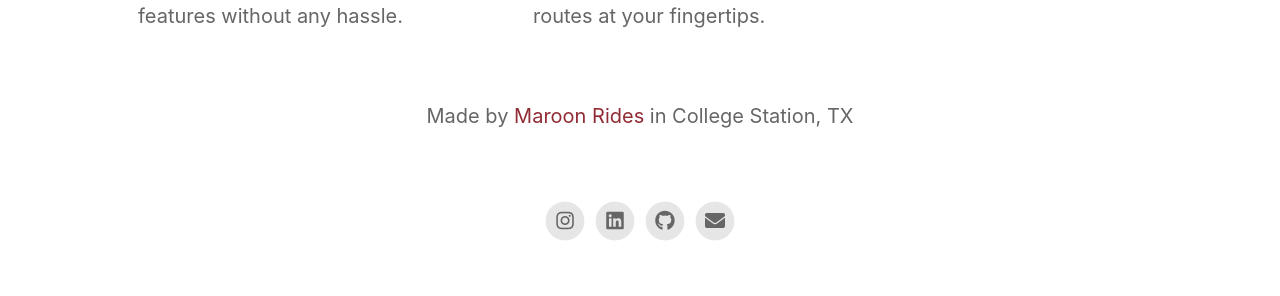
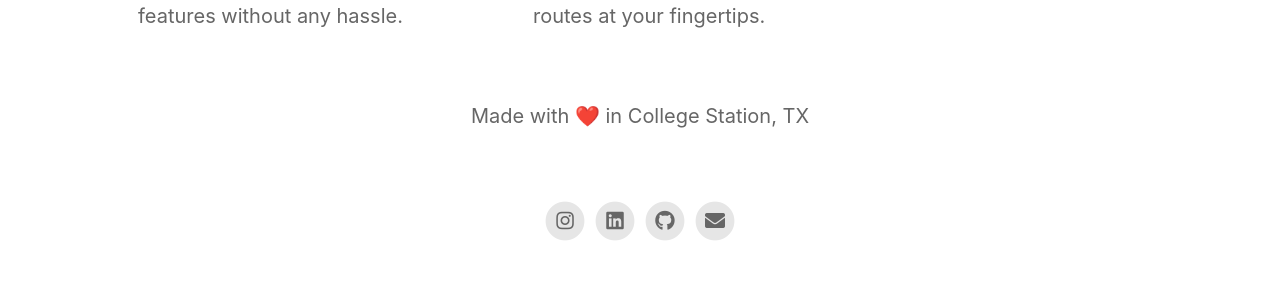
Before and after one commit to Maroon-Rides/maroon-rides.github.io, a Jekyll site: the page built from index.html, in a window 1280 px wide. Shown: the part 1562-1858 px from the top of the page. Built offline with Jekyll 4.4.1, drawn with Linux system fonts in a browser that asks for light colours; nearby versions of some CDN libraries.

Commit message:
update footer

```diff
--- a/_includes/footer.html
+++ b/_includes/footer.html
@@ -1,6 +1,6 @@
 <footer>
 	{% if site.your_name %}
-	<p class="footerText">Made by {% if site.your_link %}<a href="{{ site.your_link }}">{% endif %}{{ site.your_name }}{% if site.your_link %}</a>{% endif %}{% if site.your_city %} in {{ site.your_city }}{% endif %}</p>
+	<p class="footerText">Made with ❤️ {% if site.your_city %} in {{ site.your_city }}{% endif %}</p>
 	{% endif %}
 	<div class="footerIcons">
 
```
Also changed, not shown: README.md.
